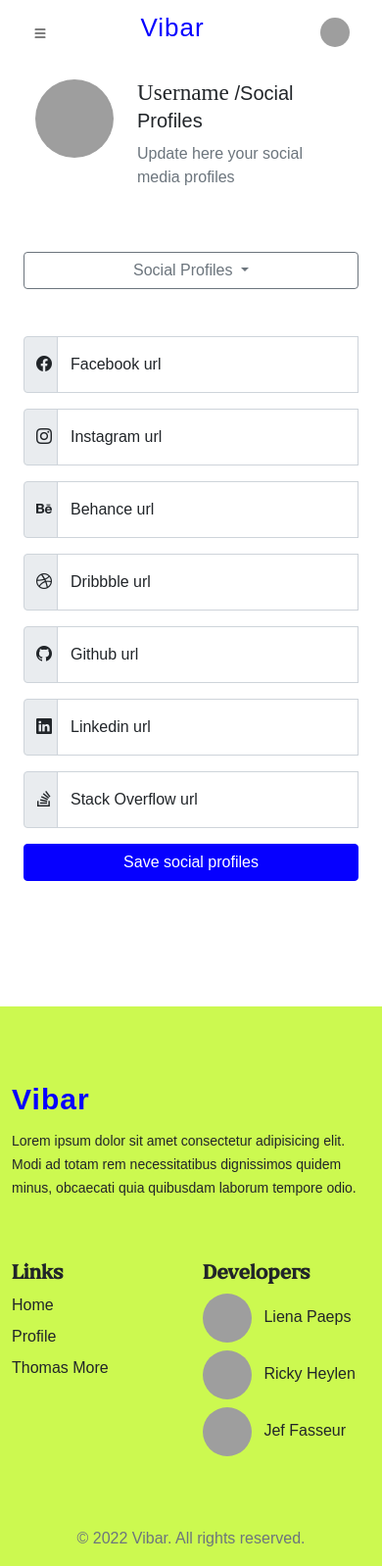
After one commit to lienapaeps/php_project, a PHP site: page /Dev4-Joris/account/social-profiles.php in a window 390 px wide. The commit adds this page. Shown: the whole page at 98% size. Run offline with PHP 8.4, Linux system fonts and the light colour scheme; data that the repository does not hold is empty; some web fonts are replaced; grey boxes are pictures that could not be loaded.

Commit message:
feat: add social profile page to account settings, make responsive submenu for different account setting pages

```diff
--- /dev/null
+++ b/account/social-profiles.php
@@ -0,0 +1,111 @@
+<!DOCTYPE html>
+<html lang="en">
+<head>
+    <meta charset="UTF-8">
+    <meta http-equiv="X-UA-Compatible" content="IE=edge">
+    <meta name="viewport" content="width=device-width, initial-scale=1.0">
+    <title>Account / Social Profiles | Vibar</title>
+
+    <!-- links to css and scripts -->
+    <!-- Bootstrap -->
+    <link href="https://cdn.jsdelivr.net/npm/bootstrap@5.1.3/dist/css/bootstrap.min.css" rel="stylesheet" integrity="sha384-1BmE4kWBq78iYhFldvKuhfTAU6auU8tT94WrHftjDbrCEXSU1oBoqyl2QvZ6jIW3" crossorigin="anonymous">
+    <script src="https://cdn.jsdelivr.net/npm/bootstrap@5.1.3/dist/js/bootstrap.bundle.min.js" integrity="sha384-ka7Sk0Gln4gmtz2MlQnikT1wXgYsOg+OMhuP+IlRH9sENBO0LRn5q+8nbTov4+1p" crossorigin="anonymous"></script>
+    <!-- Bootstrap icons -->
+    <link rel="stylesheet" href="https://cdn.jsdelivr.net/npm/bootstrap-icons@1.8.1/font/bootstrap-icons.css">
+    <!-- Own CSS file -->
+    <link rel="stylesheet" href="../css/style.css?<?php echo time() ?>">
+    <!-- Font: Museo Sans -->
+    <link rel="stylesheet" href="https://use.typekit.net/kkv2fee.css">
+
+    <link rel="shortcut icon" href="../assets/img/Favicon.png" type="image/x-icon">
+</head>
+<body>
+    <?php include_once("../header.inc.php"); ?>
+
+    <div class="px-4 profile-edit__grid" style="margin-bottom: 8rem;">
+        <div class="profile-edit__header container-fluid d-flex mb-8">
+            <div class="profile-edit__header__picture">
+                <img src="https://jeffasseur-visuals.be/wp-content/uploads/2022/01/Phoenix-logo-e1647853809997.png" alt="Avatar-Ricky" class="rounded-circle me-4" style="height: 80px; width: 80px;">
+            </div>
+
+            <div class="profile-edit__header__text">
+                <h1 class="profile-edit__header__text__name fs-3"><?php echo "Username"; ?> <span class="fs-5">/</span><span class="fs-5">Social Profiles</span></h1>
+                <p class="profile-edit__header__text__descr text-muted">Update here your social media profiles</p>
+            </div>
+        </div>
+
+        <!-- DROPDOWN MENU -->
+        <div class="dropdown mb-8 d-block w-100 hide-desktop">
+            <a class="btn btn-outline-secondary dropdown-toggle w-100" href="#" role="button" id="dropdownMenuLink" data-bs-toggle="dropdown" aria-expanded="false">
+                <?php echo "Social Profiles" ?>
+            </a>
+
+            <ul class="dropdown-menu w-100" aria-labelledby="dropdownMenuLink">
+                <li><a class="dropdown-item" href="profile-edit.php">Edit Profile</a></li>
+                <li><a class="dropdown-item" href="password.php">Password</a></li>
+                <li><a class="dropdown-item active" href="#">Social Profiles</a></li>
+            </ul>
+        </div>
+
+        <aside class="hide-mobile">
+            <div>
+                <ul class="nav nav-pills flex-column">
+                    <li class="nav-item"><a class="nav-link" href="profile-edit.php">Edit Profile</a></li>
+                    <li class="nav-item"><a class="nav-link" href="password.php">Password</a></li>
+                    <li class="nav-item"><a class="nav-link active" href="#">Social Profiles</a></li>
+                    <li class="nav-item"><a href="#" class="nav-link text-danger">Delete Account</a></li>
+                </ul>
+            </div>
+        </aside>
+
+        <form action="" method="POST" class="mb-8">
+            <div class="form-floating input-group mb-3">
+                <span class="input-group-text" style="width: 35px;"><i class="bi bi-facebook"></i></span>
+                <input type="text" class="form-control" name="Facebook" placeholder="Facebook">
+                <label for="Facebook" style="margin-left: 35px;">Facebook url</label>
+            </div>
+
+            <div class="form-floating input-group mb-3">
+                <span class="input-group-text" style="width: 35px;"><i class="bi bi-instagram"></i></span>
+                <input type="text" class="form-control" name="Instagram" placeholder="Instagram">
+                <label for="Instagram" style="margin-left: 35px;">Instagram url</label>
+            </div>
+
+            <div class="form-floating input-group mb-3">
+                <span class="input-group-text" style="width: 35px;"><i class="bi bi-behance"></i></span>
+                <input type="text" class="form-control" name="Behance" placeholder="Behance">
+                <label for="Behance" style="margin-left: 35px;">Behance url</label>
+            </div>
+
+            <div class="form-floating input-group mb-3">
+                <span class="input-group-text" style="width: 35px;"><i class="bi bi-dribbble"></i></span>
+                <input type="text" class="form-control" name="Dribbble" placeholder="Dribbble">
+                <label for="Dribbble" style="margin-left: 35px;">Dribbble url</label>
+            </div>
+
+            <div class="form-floating input-group mb-3">
+                    <span class="input-group-text" style="width: 35px;"><i class="bi bi-github"></i></span>
+                <input type="text" class="form-control" name="Github" placeholder="Github">
+                <label for="Github" style="margin-left: 35px;">Github url</label>
+            </div>
+
+            <div class="form-floating input-group mb-3">
+                <span class="input-group-text" style="width: 35px;"><i class="bi bi-linkedin"></i></span>
+                <input type="text" class="form-control" name="Linkedin" placeholder="Linkedin">
+                <label for="Linkedin" style="margin-left: 35px;">Linkedin url</label>
+            </div>
+
+            <div class="form-floating input-group mb-3">
+                <span class="input-group-text" style="width: 35px;"><i class="bi bi-stack-overflow"></i></span>
+                <input type="text" class="form-control" name="Stack-Overflow" placeholder="Stack Overflow">
+                <label for="Stack-Overflow" style="margin-left: 35px;">Stack Overflow url</label>
+            </div>
+
+
+            <input type="submit" value="Save social profiles" class="btn btn-primary d-block w-100">
+        </form>
+    </div>
+
+    <?php include_once("../footer.inc.php"); ?>
+</body>
+</html>
--- a/css/style.css
+++ b/css/style.css
@@ -494,7 +494,26 @@ input[type=text]:focus, input[type=email]:focus, input[type=password]:focus {
     }
 
     .hide-desktop {
-        display: none;
+        display: none !important;
+    }
+
+    /* GRID VOOR PROFILE EDIT PAGE VOOR ASIDE SUBMENU ON DESKTOP */
+    .profile-edit__grid {
+        display: grid;
+        grid-template-columns: repeat(12, 1fr);
+        grid-template-rows: auto;
+    }
+
+    .profile-edit__grid>aside {
+        grid-column: 1 / 3;
+    }
+
+    .profile-edit__grid>form {
+        grid-column: 4 / 12;
+    }
+
+    .profile-edit__grid .profile-edit__header {
+        grid-column: 1 / 12;
     }
 
 }
```
Also changed, not shown: account/password.php (+13 -2 lines), account/profile-edit.php (+20 -9 lines).
